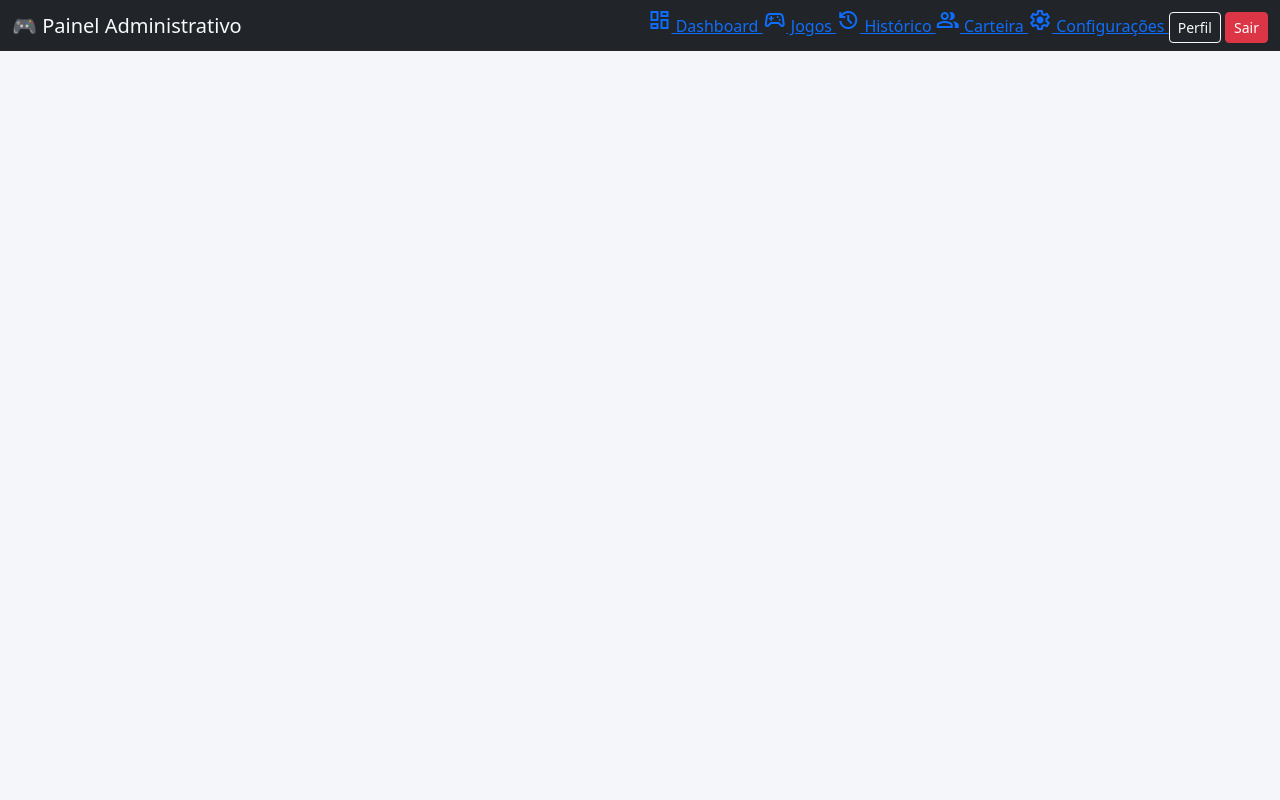
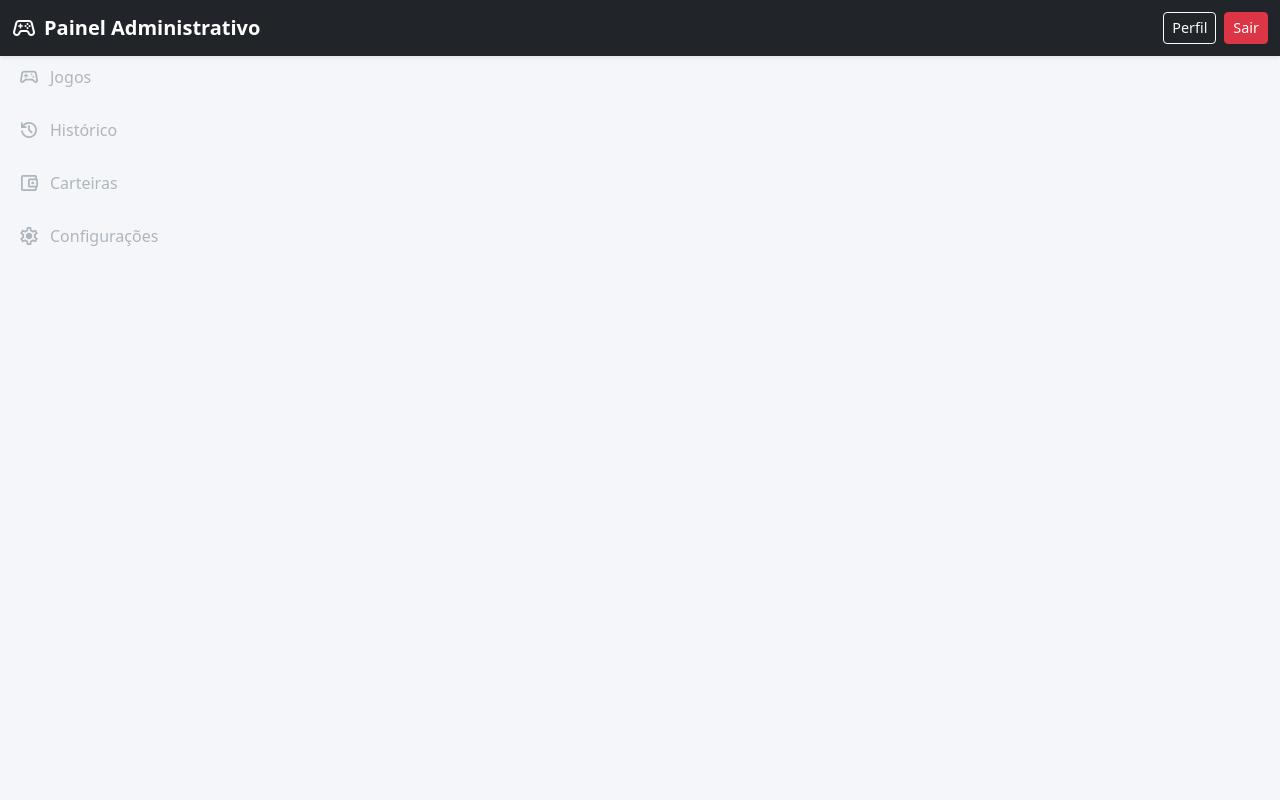
Before and after one commit to Adrianogyn1/Websiteteste, a PHP site: page /painel/includes/header.php in a window 1280 px wide. Run offline with PHP 8.4, Linux system fonts and the light colour scheme; the visitor is signed in with stand-in values (Sample User, id 1); some libraries are stand-ins or nearby versions.

Commit message:
update header.php

```diff
--- a/painel/includes/header.php
+++ b/painel/includes/header.php
@@ -2,15 +2,10 @@
 if (session_status() === PHP_SESSION_NONE) {
     session_start();
 }
-?>
-
-<?php
-
 if (!isset($_SESSION['user'])) {
     header('Location: login.php');
     exit;
 }
-
 ?>
 
 <!DOCTYPE html>
@@ -22,67 +17,133 @@ if (!isset($_SESSION['user'])) {
 
     <!-- Ícones -->
     <link href="https://fonts.googleapis.com/css2?family=Material+Symbols+Outlined" rel="stylesheet">
- <!-- jquery -->
+
+    <!-- jQuery -->
     <script src="https://code.jquery.com/jquery-3.7.1.min.js"></script>
- <!-- bootstrap -->
+
+    <!-- Bootstrap -->
     <link href="https://cdn.jsdelivr.net/npm/bootstrap@5.3.2/dist/css/bootstrap.min.css" rel="stylesheet">
- <!-- bootstrap -->
-<link href="https://cdn.jsdelivr.net/npm/bootstrap@5.3.2/dist/css/bootstrap.min.css" rel="stylesheet">
-
     <script src="https://cdn.jsdelivr.net/npm/bootstrap@5.3.2/dist/js/bootstrap.bundle.min.js"></script>
 
+    <!-- Chart.js -->
+    <script src="https://cdn.jsdelivr.net/npm/chart.js"></script>
 
- <!-- chart -->
-<script src="https://cdn.jsdelivr.net/npm/chart.js"></script>
+    <!-- Date Range Picker -->
     <link rel="stylesheet" href="https://cdn.jsdelivr.net/npm/daterangepicker/daterangepicker.css" />
     <script src="https://cdn.jsdelivr.net/npm/moment@2.29.4/moment.min.js"></script>
     <script src="https://cdn.jsdelivr.net/npm/daterangepicker/daterangepicker.min.js"></script>
 
+    <!-- Eruda -->
     <script src="//cdn.jsdelivr.net/npm/eruda"></script>
 
     <style>
         body {
             background-color: #f5f6fa;
+            overflow-x: hidden;
         }
-        .sidebar {
-            width: 240px;
-            background: #343a40;
+
+        /* ===== NAVBAR SUPERIOR ===== */
+        .navbar {
+            background-color: #212529;
+        }
+        .navbar-brand {
+            color: #fff !important;
+            display: flex;
+            align-items: center;
+            gap: 8px;
+            font-weight: 600;
+        }
+        .navbar .btn {
+            font-size: 0.9rem;
+        }
+
+        /* ===== MENU LATERAL (OFFCANVAS) ===== */
+        .offcanvas {
+            background-color: #343a40;
             color: #fff;
-            min-height: 100vh;
-            position: fixed;
-            top: 0;
-            left: 0;
-            padding-top: 60px;
         }
-        .sidebar a {
+        .offcanvas-header {
+            border-bottom: 1px solid #495057;
+        }
+        .offcanvas a {
             color: #adb5bd;
             text-decoration: none;
-            display: block;
-            padding: 10px 15px;
+            display: flex;
+            align-items: center;
+            gap: 10px;
+            padding: 12px 18px;
+            border-radius: 6px;
+            margin-bottom: 5px;
+            transition: all 0.2s ease;
         }
-        .sidebar a:hover, .sidebar a.active {
+        .offcanvas a:hover, .offcanvas a.active {
             background: #495057;
             color: #fff;
         }
-        .content {
+        .offcanvas .material-symbols-outlined {
+            font-size: 22px;
+        }
+
+        /* ===== LAYOUT DESKTOP ===== */
+        @media (min-width: 992px) {
+            .offcanvas-lg {
+                position: static;
+                transform: none !important;
+                visibility: visible !important;
+                width: 240px;
+                height: 100vh;
+            }
+            main {
                 margin-left: 240px;
-            padding: 20px;
             }
-        .navbar {
-            background-color: #212529;
-            color: #fff;
+        }
+
+        main {
+            padding-top: 70px;
+        }
+
+        /* ===== SCROLLBAR ===== */
+        ::-webkit-scrollbar {
+            width: 8px;
+        }
+        ::-webkit-scrollbar-thumb {
+            background-color: #adb5bd;
+            border-radius: 4px;
         }
     </style>
 </head>
 
-
 <body>
 
+<!-- ===== NAVBAR ===== -->
+<nav class="navbar navbar-dark fixed-top shadow-sm">
+    <div class="container-fluid">
+        <!-- Botão para abrir menu lateral (mobile) -->
+        <button class="btn btn-outline-light d-lg-none" type="button" data-bs-toggle="offcanvas" data-bs-target="#menuLateral">
+            <span class="material-symbols-outlined">menu</span>
+        </button>
 
-<nav class="navbar fixed-top">
-    <div class="container-fluid">
-        <span class="navbar-brand mb-0 h1 text-light">🎮 Painel Administrativo</span>
-        <div>
+        <!-- Logo -->
+        <a class="navbar-brand" href="#">
+            <span class="material-symbols-outlined">stadia_controller</span>
+            Painel Administrativo
+        </a>
+
+        <!-- Botões da direita -->
+        <div class="d-flex align-items-center gap-2">
+            <a href="perfil.php" class="btn btn-sm btn-outline-light">Perfil</a>
+            <a href="/app/api/user/logout.php" class="btn btn-sm btn-danger">Sair</a>
+        </div>
+    </div>
+</nav>
+
+<!-- ===== MENU LATERAL ===== -->
+<div class="offcanvas offcanvas-start offcanvas-lg" tabindex="-1" id="menuLateral">
+    <div class="offcanvas-header">
+        <h5 class="offcanvas-title">Menu</h5>
+        <button type="button" class="btn-close btn-close-white" data-bs-dismiss="offcanvas"></button>
+    </div>
+    <div class="offcanvas-body d-flex flex-column">
         <a href="index.php" class="active">
             <span class="material-symbols-outlined">dashboard</span> Dashboard
         </a>
@@ -93,13 +154,10 @@ if (!isset($_SESSION['user'])) {
             <span class="material-symbols-outlined">history</span> Histórico
         </a>
         <a href="carteiras.php">
-        <span class="material-symbols-outlined">group</span> Carteira
+            <span class="material-symbols-outlined">account_balance_wallet</span> Carteiras
         </a>
         <a href="configuracoes.php">
             <span class="material-symbols-outlined">settings</span> Configurações
         </a>
-            <a href="perfil.php" class="btn btn-sm btn-outline-light">Perfil</a>
-            <a href="/app/api/user/logout.php" class="btn btn-sm btn-danger">Sair</a>
     </div>
 </div>
-</nav>
```
Lines whose indentation alone changed are shown as unchanged.
